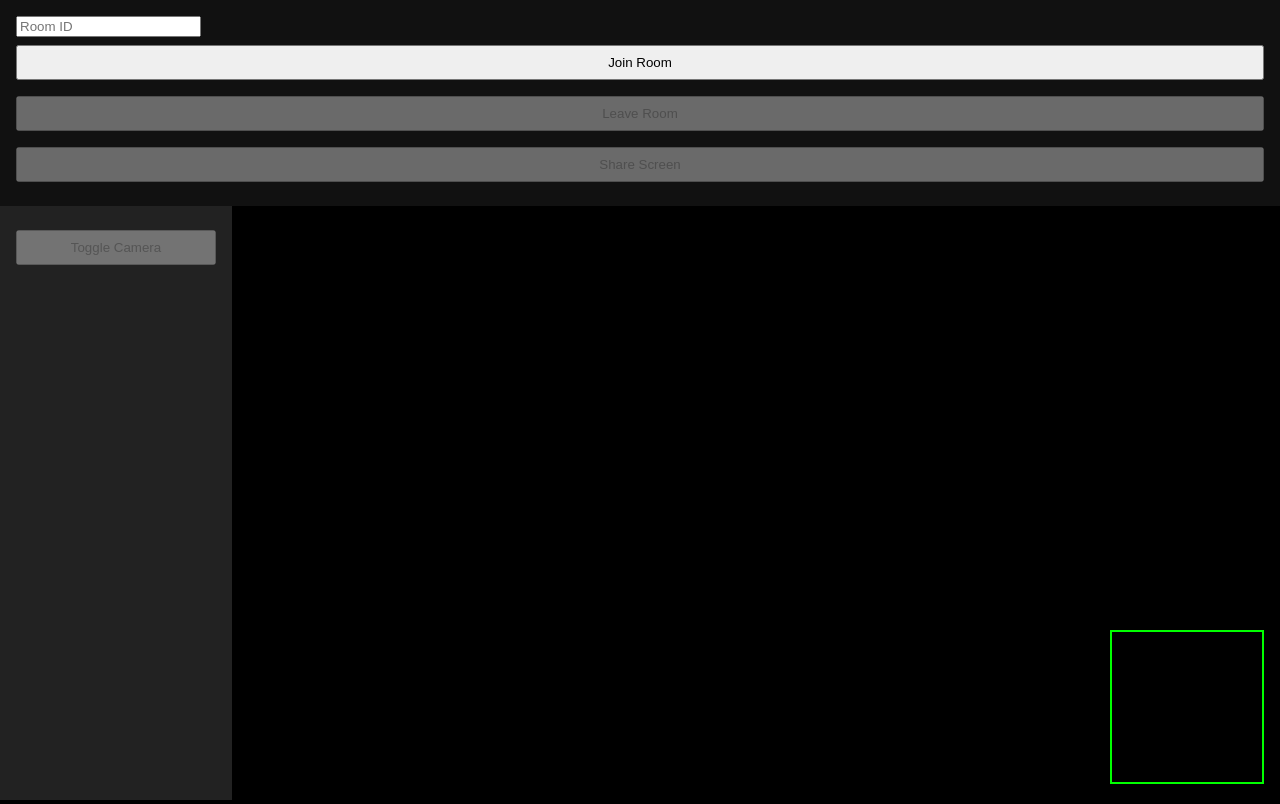
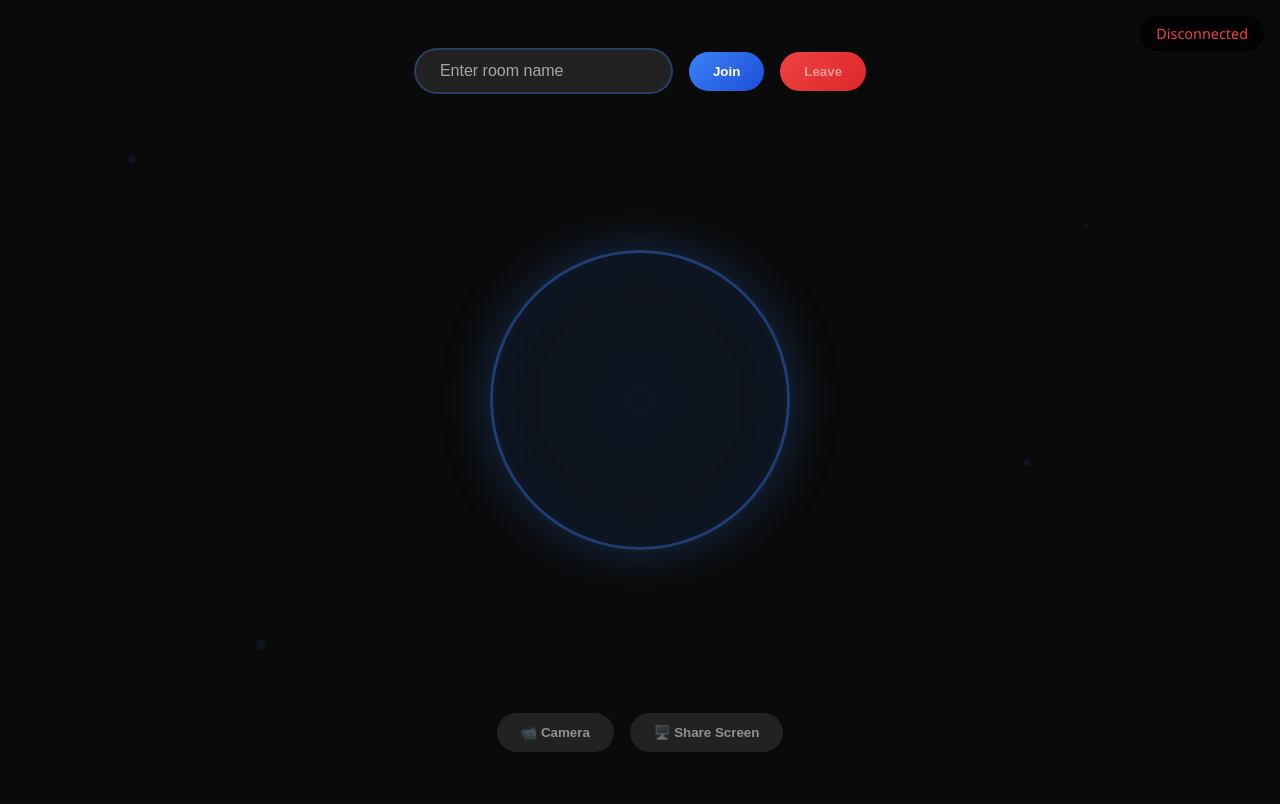
Before and after one commit to knightgaming555/test, a plain HTML site: page static/index.html in a window 1280 px wide. Drawn offline with nearby package versions, Linux system fonts and the light colour scheme; no server answers.

Commit message:
Update index.html

```diff
--- a/static/index.html
+++ b/static/index.html
@@ -1,36 +1,280 @@
+
 <!DOCTYPE html>
 <html lang="en">
 <head>
   <meta charset="UTF-8">
   <meta name="viewport" content="width=device-width, initial-scale=1.0">
-  <title>Black Ops Chat & Share</title>
+  <title>Modern Video Chat</title>
   <style>
-    body { margin:0; background:#000; color:#0f0; font-family:monospace; display:flex; flex-direction:column; height:100vh; }
-    header { padding:1rem; background:#111; }
-    main { flex:1; display:flex; }
-    .sidebar { width:200px; background:#222; padding:1rem; }
-    .content { flex:1; position:relative; }
-    video { width:100%; height:100%; object-fit:cover; }
-    #localVideo { width:150px; height:150px; position:absolute; bottom:1rem; right:1rem; border:2px solid #0f0; }
-    button { margin:0.5rem 0; width:100%; padding:0.5rem; }
+    * {
+      margin: 0;
+      padding: 0;
+      box-sizing: border-box;
+    }
+
+    body {
+      background: #0a0a0a;
+      color: #ffffff;
+      font-family: 'Segoe UI', Tahoma, Geneva, Verdana, sans-serif;
+      height: 100vh;
+      overflow: hidden;
+      display: flex;
+      align-items: center;
+      justify-content: center;
+    }
+
+    .container {
+      width: 100%;
+      height: 100%;
+      display: flex;
+      flex-direction: column;
+      align-items: center;
+      justify-content: center;
+      position: relative;
+    }
+
+    .room-input-section {
+      position: absolute;
+      top: 3rem;
+      display: flex;
+      align-items: center;
+      gap: 1rem;
+      z-index: 10;
+    }
+
+    .room-input {
+      background: rgba(255, 255, 255, 0.1);
+      border: 2px solid rgba(59, 130, 246, 0.3);
+      border-radius: 50px;
+      padding: 0.75rem 1.5rem;
+      color: white;
+      font-size: 1rem;
+      outline: none;
+      backdrop-filter: blur(10px);
+      transition: all 0.3s ease;
+      min-width: 200px;
+    }
+
+    .room-input:focus {
+      border-color: #3b82f6;
+      box-shadow: 0 0 20px rgba(59, 130, 246, 0.3);
+    }
+
+    .room-input::placeholder {
+      color: rgba(255, 255, 255, 0.6);
+    }
+
+    .pill-button {
+      background: linear-gradient(135deg, #3b82f6, #1d4ed8);
+      border: none;
+      border-radius: 50px;
+      padding: 0.75rem 1.5rem;
+      color: white;
+      font-weight: 600;
+      cursor: pointer;
+      transition: all 0.3s ease;
+      backdrop-filter: blur(10px);
+      position: relative;
+      overflow: hidden;
+    }
+
+    .pill-button:hover {
+      transform: translateY(-2px);
+      box-shadow: 0 10px 25px rgba(59, 130, 246, 0.4);
+    }
+
+    .pill-button:disabled {
+      background: rgba(255, 255, 255, 0.1);
+      color: rgba(255, 255, 255, 0.5);
+      cursor: not-allowed;
+      transform: none;
+      box-shadow: none;
+    }
+
+    .pill-button.leave {
+      background: linear-gradient(135deg, #ef4444, #dc2626);
+    }
+
+    .pill-button.leave:hover {
+      box-shadow: 0 10px 25px rgba(239, 68, 68, 0.4);
+    }
+
+    .central-circle {
+      width: 300px;
+      height: 300px;
+      border-radius: 50%;
+      background: radial-gradient(circle, rgba(59, 130, 246, 0.1), rgba(59, 130, 246, 0.05));
+      border: 3px solid rgba(59, 130, 246, 0.4);
+      display: flex;
+      align-items: center;
+      justify-content: center;
+      position: relative;
+      box-shadow:
+        0 0 50px rgba(59, 130, 246, 0.3),
+        inset 0 0 50px rgba(59, 130, 246, 0.1);
+      transition: all 0.3s ease;
+    }
+
+    .audio-visualizer {
+      width: 200px;
+      height: 200px;
+      position: relative;
+      display: flex;
+      align-items: center;
+      justify-content: center;
+    }
+
+    .wave {
+      position: absolute;
+      width: 4px;
+      background: linear-gradient(to top, #3b82f6, #60a5fa);
+      border-radius: 2px;
+      animation: wave 1s ease-in-out infinite alternate;
+      opacity: 0.8;
+    }
+
+    @keyframes wave {
+      0% { height: 20px; }
+      100% { height: 60px; }
+    }
+
+    .control-buttons {
+      position: absolute;
+      bottom: 3rem;
+      display: flex;
+      gap: 1rem;
+      z-index: 10;
+    }
+
+    .local-video {
+      position: absolute;
+      bottom: 2rem;
+      right: 2rem;
+      width: 200px;
+      height: 150px;
+      border-radius: 15px;
+      border: 3px solid rgba(59, 130, 246, 0.6);
+      object-fit: cover;
+      box-shadow: 0 10px 30px rgba(0, 0, 0, 0.5);
+      transform: scale(0);
+      transition: all 0.5s cubic-bezier(0.34, 1.56, 0.64, 1);
+      z-index: 10;
+    }
+
+    .local-video.visible {
+      transform: scale(1);
+    }
+
+    .remote-video {
+      position: absolute;
+      top: 0;
+      left: 0;
+      width: 100%;
+      height: 100%;
+      object-fit: cover;
+      z-index: 1;
+      opacity: 0;
+      transition: opacity 0.5s ease;
+    }
+
+    .remote-video.visible {
+      opacity: 1;
+    }
+
+    .screen-share {
+      position: absolute;
+      top: 0;
+      left: 0;
+      width: 100%;
+      height: 100%;
+      object-fit: contain;
+      background: #000;
+      z-index: 5;
+      opacity: 0;
+      transition: opacity 0.5s ease;
+    }
+
+    .screen-share.visible {
+      opacity: 1;
+    }
+
+    .status-indicator {
+      position: absolute;
+      top: 1rem;
+      right: 1rem;
+      padding: 0.5rem 1rem;
+      background: rgba(0, 0, 0, 0.7);
+      border-radius: 20px;
+      font-size: 0.9rem;
+      backdrop-filter: blur(10px);
+      z-index: 10;
+    }
+
+    .connected {
+      color: #10b981;
+    }
+
+    .disconnected {
+      color: #ef4444;
+    }
+
+    /* Pulsing glow effect for active audio */
+    .central-circle.active {
+      box-shadow:
+        0 0 100px rgba(59, 130, 246, 0.6),
+        inset 0 0 50px rgba(59, 130, 246, 0.2);
+      border-color: rgba(59, 130, 246, 0.8);
+    }
+
+    /* Background particles */
+    .bg-particle {
+      position: absolute;
+      background: rgba(59, 130, 246, 0.1);
+      border-radius: 50%;
+      pointer-events: none;
+      animation: float 6s ease-in-out infinite;
+    }
+
+    @keyframes float {
+      0%, 100% { transform: translateY(0px) rotate(0deg); }
+      50% { transform: translateY(-20px) rotate(180deg); }
+    }
   </style>
 </head>
 <body>
-  <header>
-    <input id="roomInput" placeholder="Room ID" />
-    <button id="joinBtn">Join Room</button>
-    <button id="leaveBtn" disabled>Leave Room</button>
-    <button id="shareScreenBtn" disabled>Share Screen</button>
-  </header>
-  <main>
-    <div class="sidebar">
-      <button id="toggleCamBtn" disabled>Toggle Camera</button>
+  <div class="container">
+    <!-- Background particles -->
+    <div class="bg-particle" style="width: 8px; height: 8px; top: 20%; left: 10%; animation-delay: -2s;"></div>
+    <div class="bg-particle" style="width: 6px; height: 6px; top: 60%; left: 80%; animation-delay: -4s;"></div>
+    <div class="bg-particle" style="width: 10px; height: 10px; top: 80%; left: 20%; animation-delay: -1s;"></div>
+    <div class="bg-particle" style="width: 4px; height: 4px; top: 30%; right: 15%; animation-delay: -3s;"></div>
+
+    <div class="status-indicator disconnected" id="statusIndicator">
+      Disconnected
     </div>
-    <div class="content">
-      <video id="remoteVideo" autoplay playsinline></video>
-      <video id="localVideo" autoplay muted playsinline></video>
+
+    <div class="room-input-section">
+      <input type="text" class="room-input" id="roomInput" placeholder="Enter room name">
+      <button class="pill-button" id="joinBtn">Join</button>
+      <button class="pill-button leave" id="leaveBtn" disabled>Leave</button>
     </div>
-  </main>
+
+    <div class="central-circle" id="centralCircle">
+      <div class="audio-visualizer" id="audioVisualizer">
+        <!-- Audio waves will be generated here -->
+      </div>
+    </div>
+
+    <div class="control-buttons">
+      <button class="pill-button" id="toggleCamBtn" disabled>📹 Camera</button>
+      <button class="pill-button" id="shareScreenBtn" disabled>🖥️ Share Screen</button>
+    </div>
+
+    <video class="remote-video" id="remoteVideo" autoplay playsinline></video>
+    <video class="screen-share" id="screenShare" autoplay playsinline></video>
+    <video class="local-video" id="localVideo" autoplay muted playsinline></video>
+  </div>
+
   <script src="https://cdn.socket.io/4.7.5/socket.io.min.js"></script>
   <script src="https://unpkg.com/simple-peer@9.11.1/simplepeer.min.js"></script>
   <script src="js/app.js"></script>
```
